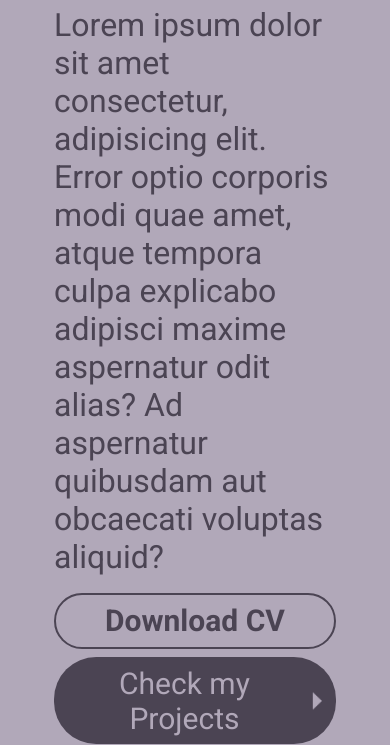
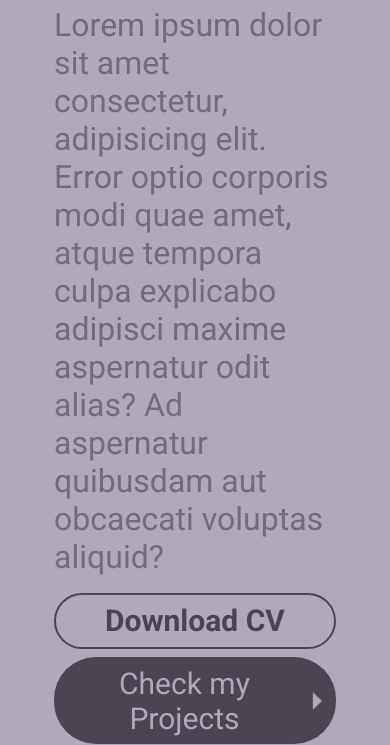
Before and after one commit to CatGodOfTheWar/Portfolio, a plain HTML site: page index.html in a window 390 px wide. Shown: the part 123-868 px from the top of the page. Drawn offline with Linux system fonts and the light colour scheme.

Commit message:
font opacity desc

```diff
--- a/CSS/styleAboutMe.css
+++ b/CSS/styleAboutMe.css
@@ -41,7 +41,7 @@
     font-size: 1.5rem;
     margin: 0vh 4vh 4vh 4vh;
     color: var(--primary-color);
-
+    opacity: 0.6 !important;
 }
 
 .btn_1 {
@@ -155,7 +155,7 @@
         font-size: 1.6rem;
         margin: 0vh 0vh 2vh 0vh;
         color: var(--primary-color);
-
+        opacity: 0.7;
     }
 
     .btn_1 {
```
